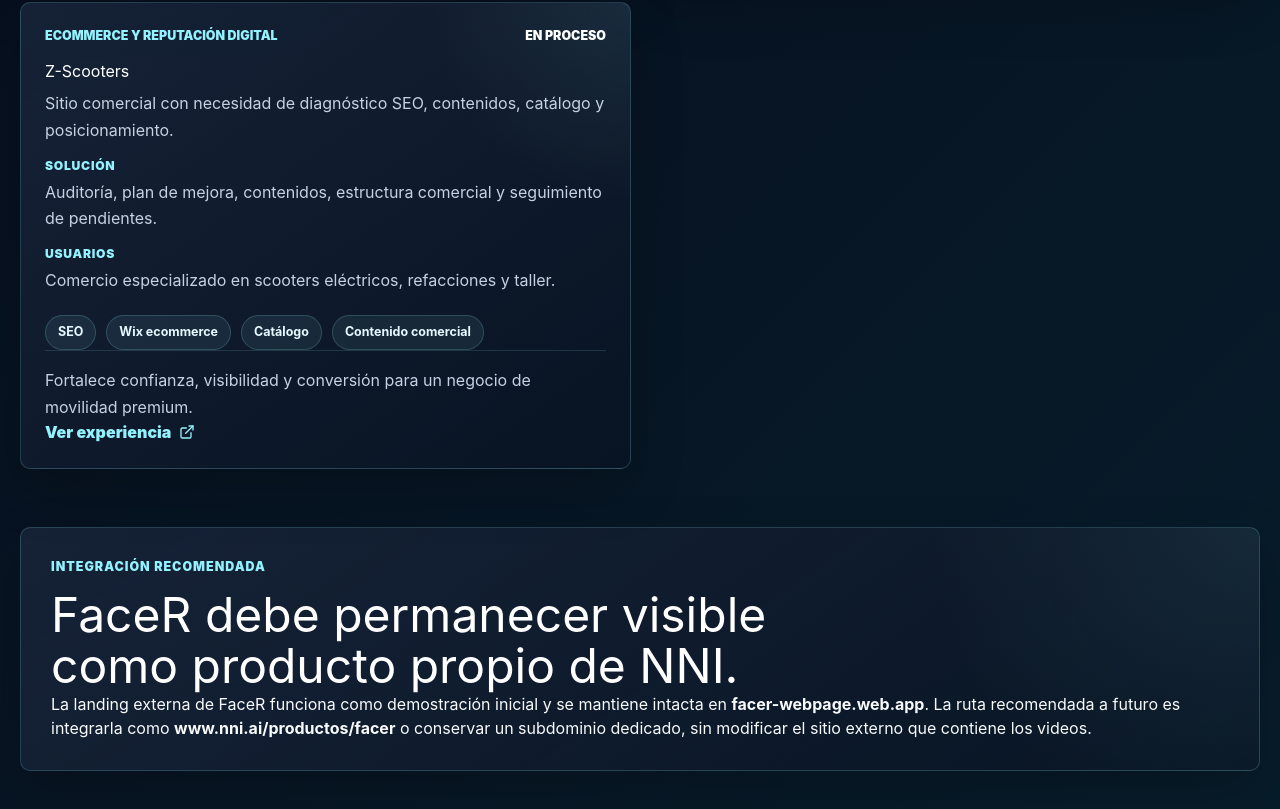
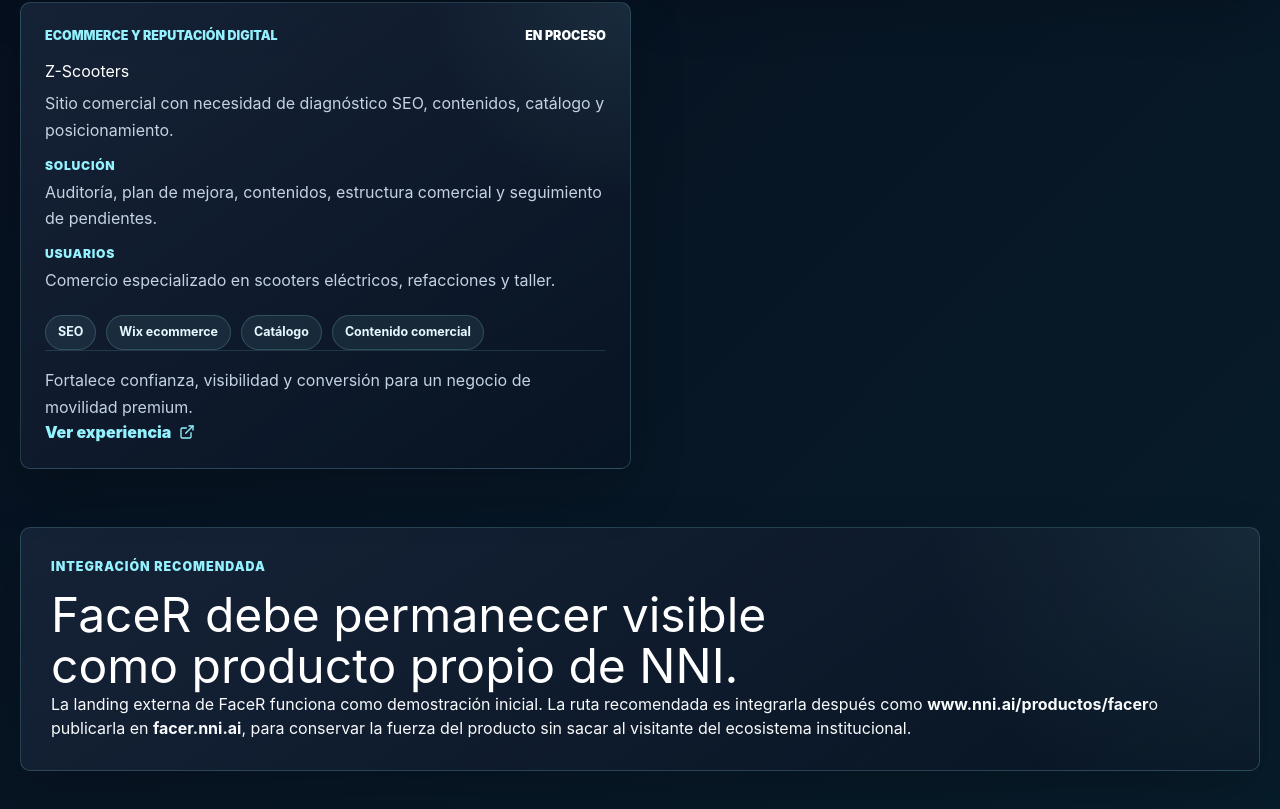
Before and after one commit to AISENSITIVITYSOLUTIONS/nni_official_page, a React (Vite) app: page /productos in a window 1280 px wide. Shown: the part 2653-3462 px from the top of the page. Built offline with nearby package versions, Linux system fonts and the light colour scheme.

Commit message:
Restore FaceR product link to facer.nni.ai

```diff
--- a/src/pages/Products.jsx
+++ b/src/pages/Products.jsx
@@ -43,7 +43,7 @@
     users: 'Instituciones, edificios, eventos, escuelas y espacios con acceso controlado.',
     status: 'Landing publicada',
     value: 'Convierte la entrada institucional en una experiencia inteligente y verificable.',
-    href: 'https://facer-webpage.web.app/',
+    href: 'https://facer.nni.ai/',
   },
   {
     name: 'Delitos-SESNSP',
@@ -149,10 +149,10 @@
         <p className="eyebrow">Integración recomendada</p>
         <h2>FaceR debe permanecer visible como producto propio de NNI.</h2>
         <p>
-          La landing externa de FaceR funciona como demostración inicial y se mantiene
-          intacta en <strong>facer-webpage.web.app</strong>. La ruta recomendada a futuro
-          es integrarla como <strong>www.nni.ai/productos/facer</strong> o conservar un
-          subdominio dedicado, sin modificar el sitio externo que contiene los videos.
+          La landing externa de FaceR funciona como demostración inicial. La ruta
+          recomendada es integrarla después como <strong>www.nni.ai/productos/facer</strong>
+          o publicarla en <strong>facer.nni.ai</strong>, para conservar la fuerza del
+          producto sin sacar al visitante del ecosistema institucional.
         </p>
       </section>
     </section>
```
